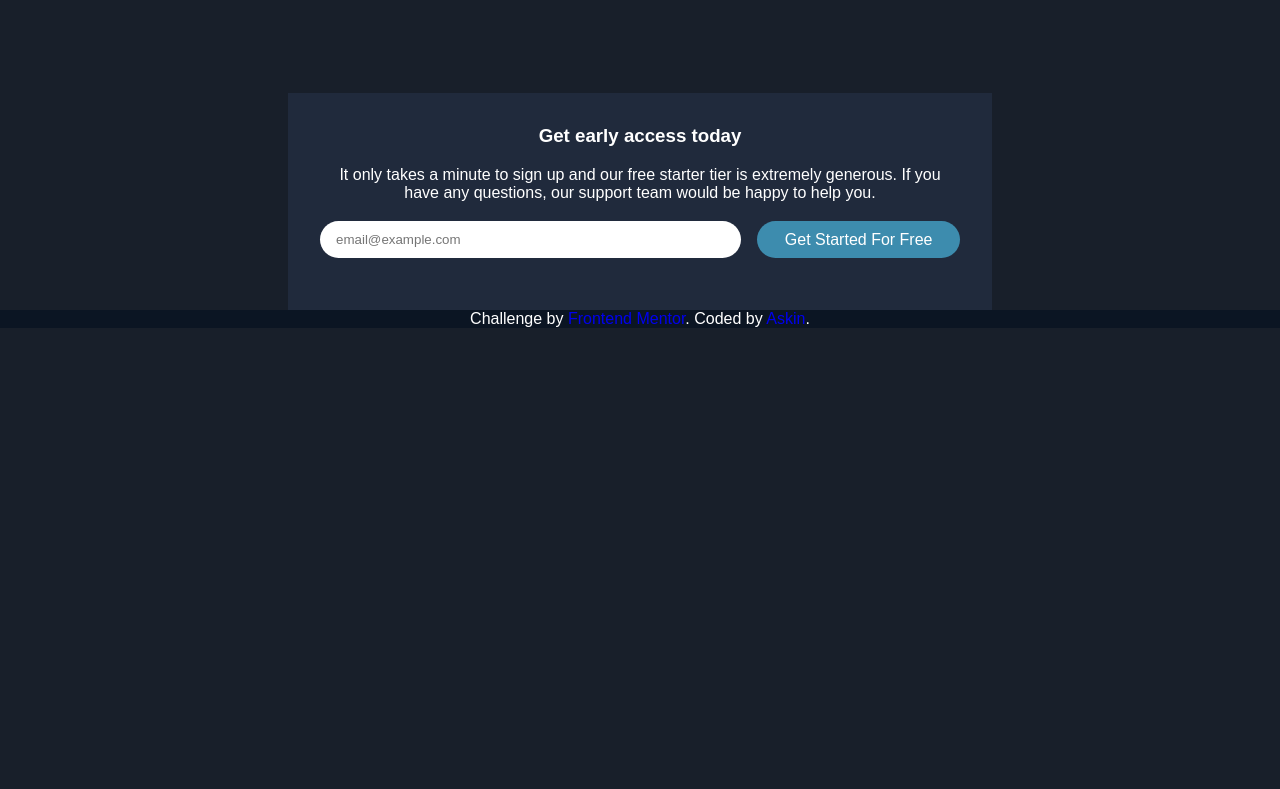
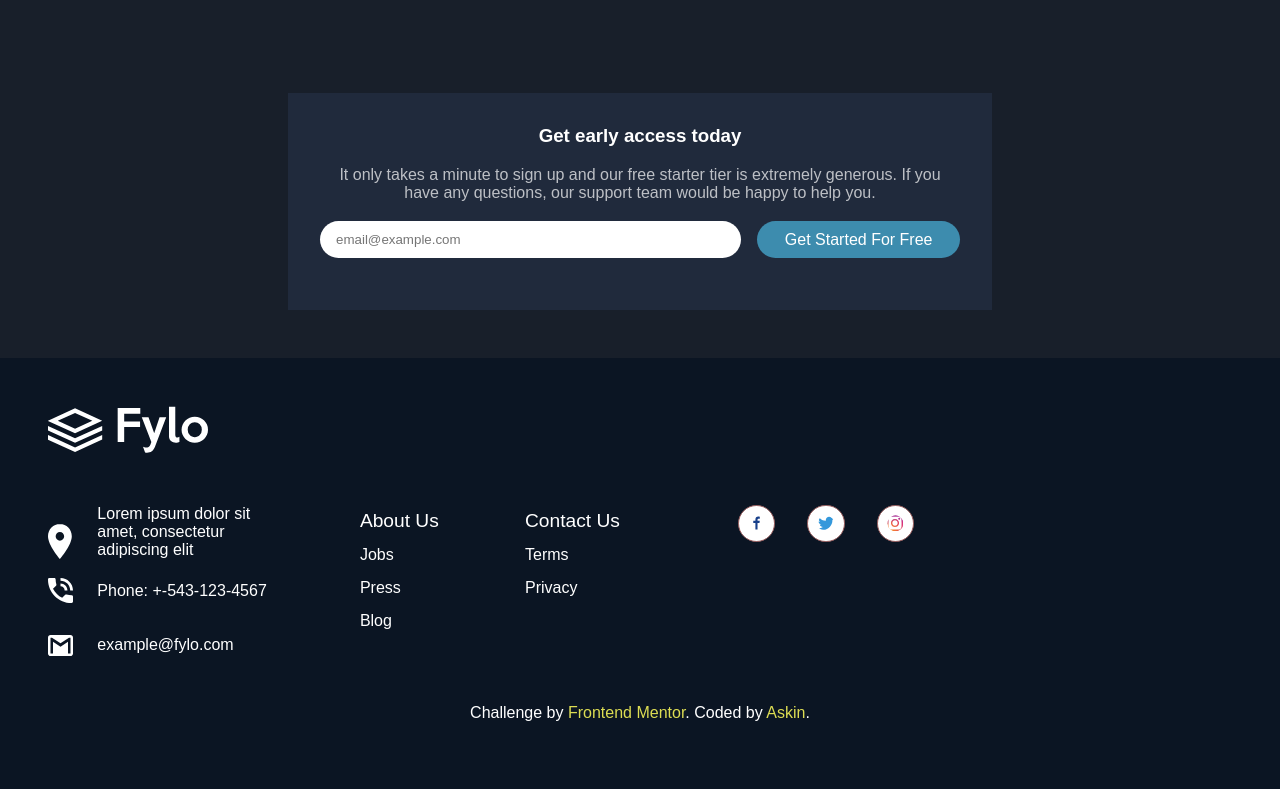
Before and after one commit to askinekincihf/fylo-dark-theme-landing-page, a plain HTML site: page index.html in a window 1280 px wide. Shown: the part 1938-2727 px from the top of the page. Before the commit the page ends 2285 px from the top, so only its background shows below. Drawn offline with Linux system fonts and the light colour scheme.

Commit message:
added footer

```diff
--- a/index.html
+++ b/index.html
@@ -204,33 +204,75 @@
           </div>
         </div>
       </section>
-
-      <!-- <img class="bg-curvy-desktop" src="/images/bg-curvy-desktop.svg" alt="background-curvy"> -->
     </main>
-    <!--
-
-  Lorem ipsum dolor sit amet, consectetur adipiscing elit, sed do eiusmod tempor incididunt ut labore et
-  dolore magna aliqua
-
-  +1-543-123-4567
-  example@fylo.com
-
-  About Us
-  Jobs
-  Press
-  Blog
-
-  Contact Us
-  Terms
-  Privacy -->
 
     <footer>
+      <div class="footer-container">
+        <div class="footer-container-img">
+          <img src="./images/logo.svg" alt="logo" />
+        </div>
+        <div class="footer-wrapper">
+          <div class="footer-wrapper-container">
+            <div class="footer-location">
+              <img src="./images/icon-location.svg" alt="location-logo" />
+              <p>Lorem ipsum dolor sit amet, consectetur adipiscing elit</p>
+            </div>
+            <div class="footer-phone-mail">
+              <div class="footer-phone">
+                <img src="./images/icon-phone.svg" alt="phone" />
+                <p>Phone: +-543-123-4567</p>
+              </div>
+              <div class="footer-mail">
+                <img src="./images/icon-email.svg" alt="mail" />
+                <p>example@fylo.com</p>
+              </div>
+            </div>
+          </div>
+
+          <div class="footer-content">
+            <div class="footer-content-one">
+              <ul>
+                <li><a href="#">About Us</a></li>
+                <li><a href="#"></a>Jobs</li>
+                <li><a href="#"></a>Press</li>
+                <li><a href="#"></a>Blog</li>
+              </ul>
+            </div>
+            <div class="footer-content-two">
+              <ul>
+                <li><a href="#">Contact Us</a></li>
+                <li><a href="#"></a>Terms</li>
+                <li><a href="#"></a>Privacy</li>
+              </ul>
+            </div>
+            <div class="social-media">
+              <ul>
+                <li>
+                  <a href="#"
+                    ><img src="./images/facebook-icon.svg" alt="Facebook"
+                  /></a>
+                </li>
+                <li>
+                  <a href="#"
+                    ><img src="./images/twitter-icon.svg" alt="Twiter"
+                  /></a>
+                </li>
+                <li>
+                  <a href="#"
+                    ><img src="./images/instagram-icon.svg" alt="Instagram"
+                  /></a>
+                </li>
+              </ul>
+            </div>
+          </div>
+        </div>
         <p class="attribution">
           Challenge by
           <a href="https://www.frontendmentor.io?ref=challenge" target="_blank"
             >Frontend Mentor</a
           >. Coded by <a href="#">Askin</a>.
         </p>
+      </div>
     </footer>
   </body>
 </html>
--- a/style.css
+++ b/style.css
@@ -265,6 +265,10 @@ h2 p {
   padding: 2rem;
 }
 
+.section-five p {
+  opacity: 0.7;
+}
+
 .section-five-container h3,
 p,
 input,
@@ -292,9 +296,117 @@ button {
 
 /* Footer */
 
-Footer {
+footer {
   background-color: hsl(216, 53%, 9%);
+  margin-top: 3rem;
+  color: white;
+  width: 100%;
 }
+
+.footer-container {
+  display: flex;
+  flex-direction: column;
+  padding: 3rem;
+}
+
+.footer-phone,
+.footer-mail,
+.footer-content {
+  margin-bottom: 1rem;
+}
+
+.footer-container-img img {
+  width: 10rem;
+  margin-bottom: 3rem;
+  cursor: pointer;
+}
+
+.footer-location p,
+.footer-mail p,
+.footer-phone p {
+  text-align: left;
+  padding-left: 0.5rem;
+}
+
+.footer-location,
+.footer-phone,
+.footer-mail {
+  display: flex;
+  align-items: center;
+}
+
+.footer-phone {
+  margin-bottom: 2rem;
+}
+
+.footer-location img,
+.footer-phone img,
+.footer-mail img {
+  width: 2rem;
+  cursor: pointer;
+}
+
+.footer-phone p,
+.footer-mail p {
+  margin: 0;
+  text-align: left;
+}
+
+.footer-mail {
+  margin-bottom: 3rem;
+}
+
+.footer-content-one,
+.footer-content-two {
+  margin-bottom: 2rem;
+  line-height: 2rem;
+}
+
+.footer-content a {
+  text-decoration: none;
+  color: white;
+  font-size: 1.2rem;
+}
+
+.footer-content li {
+  cursor: pointer;
+}
+
+footer li:hover {
+  font-size: 1.2rem;
+  color: bisque;
+}
+
+.footer-content a:hover {
+  font-size: 1.4rem;
+  color: coral;
+}
+
+.social-media ul {
+  display: flex;
+  justify-content: center;
+}
+
+.social-media a:hover {
+  font-size: 4rem;
+}
+
+.social-media img {
+  width: 2rem;
+  padding: 0.6rem;
+  margin-left: 2rem;
+  border: 1px solid rgb(151, 92, 92);
+  border-radius: 50%;
+  background-color: white;
+  cursor: pointer;
+}
+
+footer .attribution a {
+  color: rgb(221, 221, 83);
+  text-decoration: none;
+}
+
+/* Responsive Rules */
 
 @media screen and (max-width: 576px) {
   .logo {
@@ -409,6 +521,42 @@ Footer {
     margin-left: 1rem;
     flex-shrink: 2;
   }
+
+  /* Footer */
+
+  .footer-wrapper {
+    display: flex;
+    flex-direction: row;
+  }
+
+  .footer-wrapper-container {
+    width: 20%;
+  }
+
+  .footer-location p,
+  .footer-phone p,
+  .footer-mail p {
+    width: 100%;
+  }
+
+  .footer-content {
+    width: 40rem;
+    display: flex;
+    justify-content: space-around;
+    margin-left: 2rem;
+  }
+
+  .footer-wrapper p {
+    margin-left: 1rem;
+  }
+
+  .social-media img {
+    width: 1rem;
+  }
+
+  .social-media a:hover {
+    font-size: 3rem;
+  }
 }
 
 @media screen and (min-width: 1200px) {
```
Also changed, not shown: images/facebook-icon.svg (added), images/instagram-icon.svg (added), images/twitter-icon.svg (added). Lines whose indentation alone changed are shown as unchanged.
